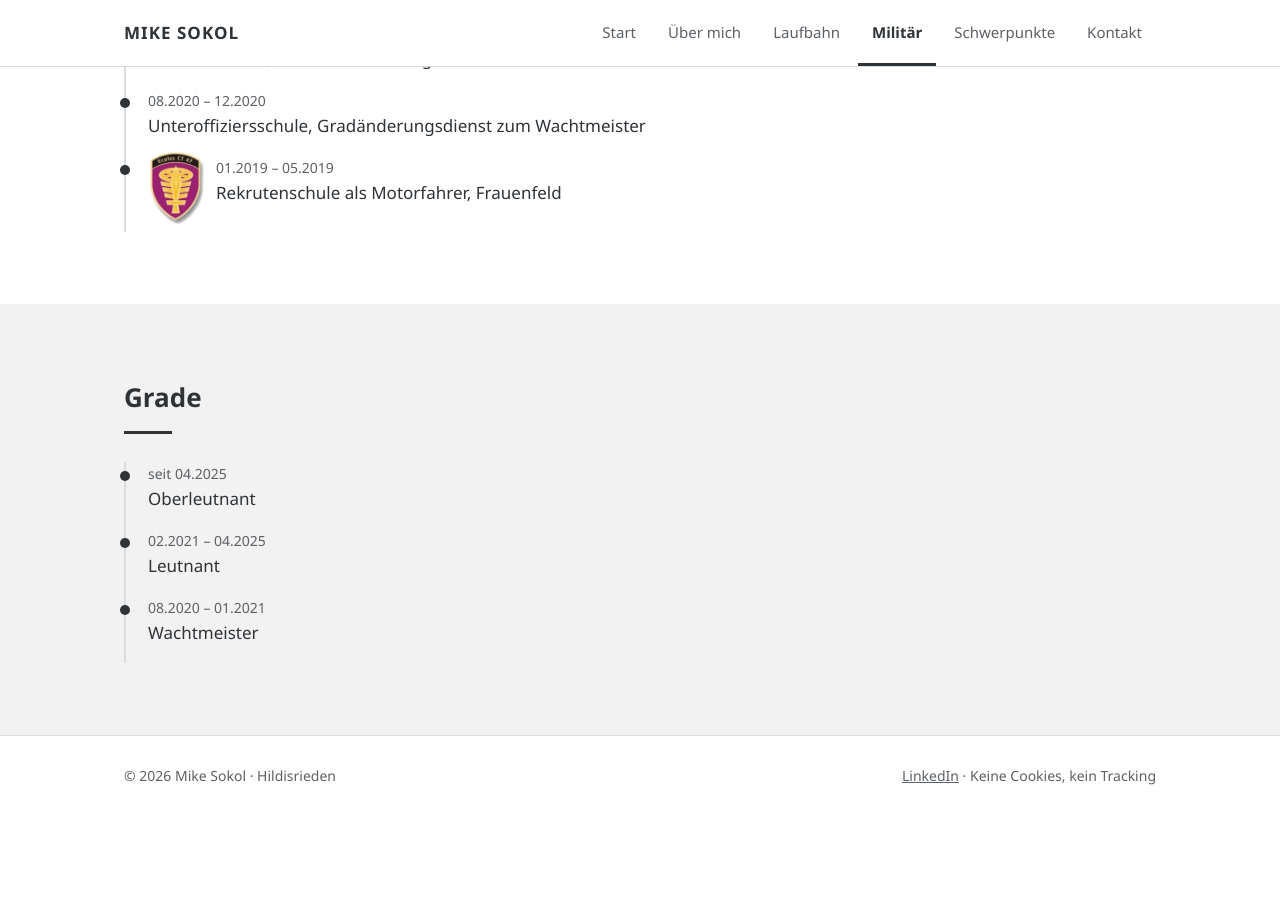
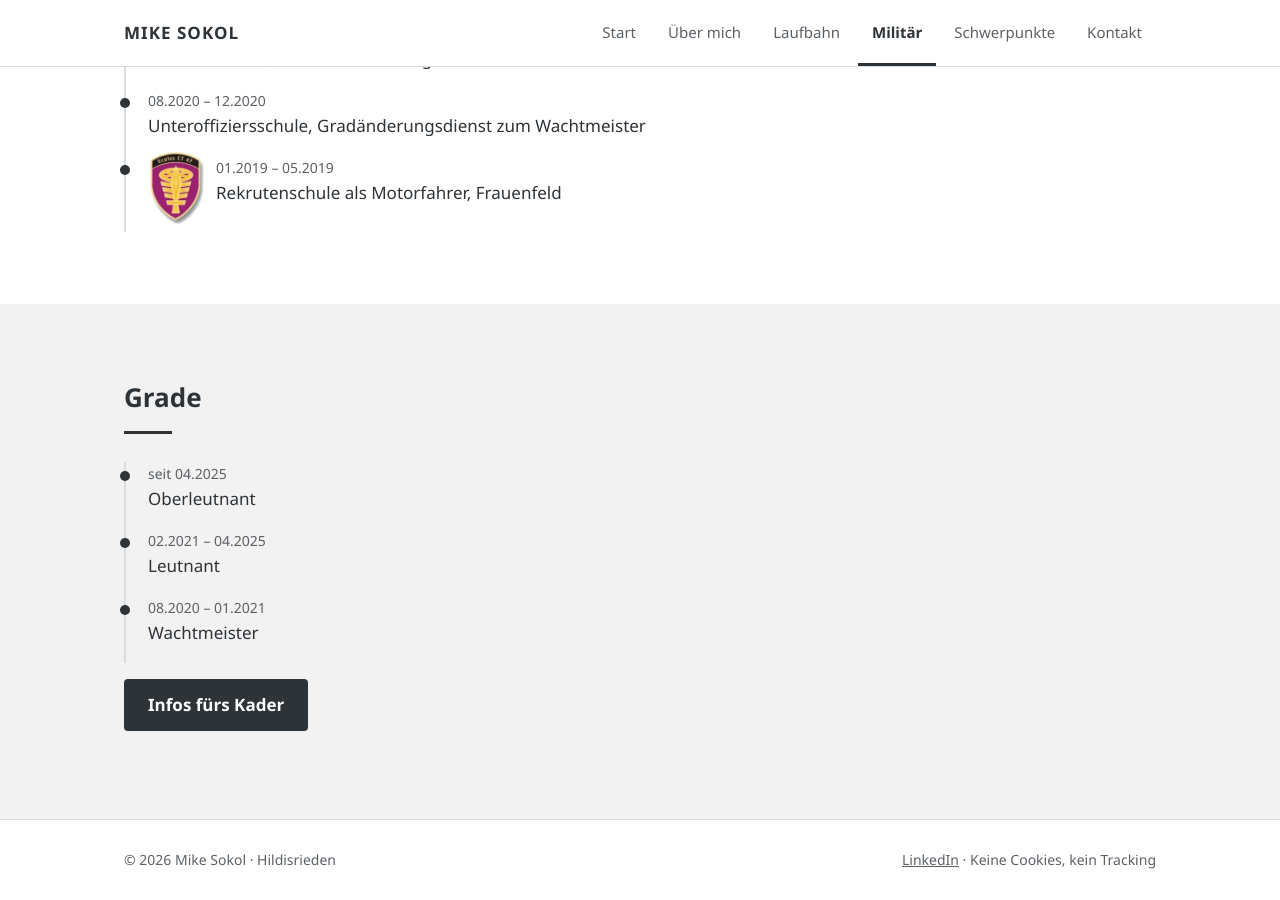
Before and after one commit to Mykey1835/mikesokol-website, a Jekyll site: the page built from _seiten/militaer.md, in a window 1280 px wide and 900 px high, scrolled down 1116 px. Built offline with Jekyll 4.4.1, drawn with Linux system fonts in a browser that asks for light colours; before the commit the page ends 1931 px from its top, so only the background shows below that.

Commit message:
Militär: Knopf «Infos fürs Kader» auf army.mikesokol.ch
Co-Authored-By: Claude Opus 5.5 <noreply@anthropic.com>
Claude-Session: https://claude.ai/code/session_011hthjST9vcT7DanC5pj9u4

```diff
--- a/_seiten/militaer.md
+++ b/_seiten/militaer.md
@@ -42,4 +42,6 @@ abschnitte:
         text: Leutnant
       - zeit: "08.2020 – 01.2021"
         text: Wachtmeister
+    knopf_text: Infos fürs Kader
+    knopf_link: https://army.mikesokol.ch
 ---
```
